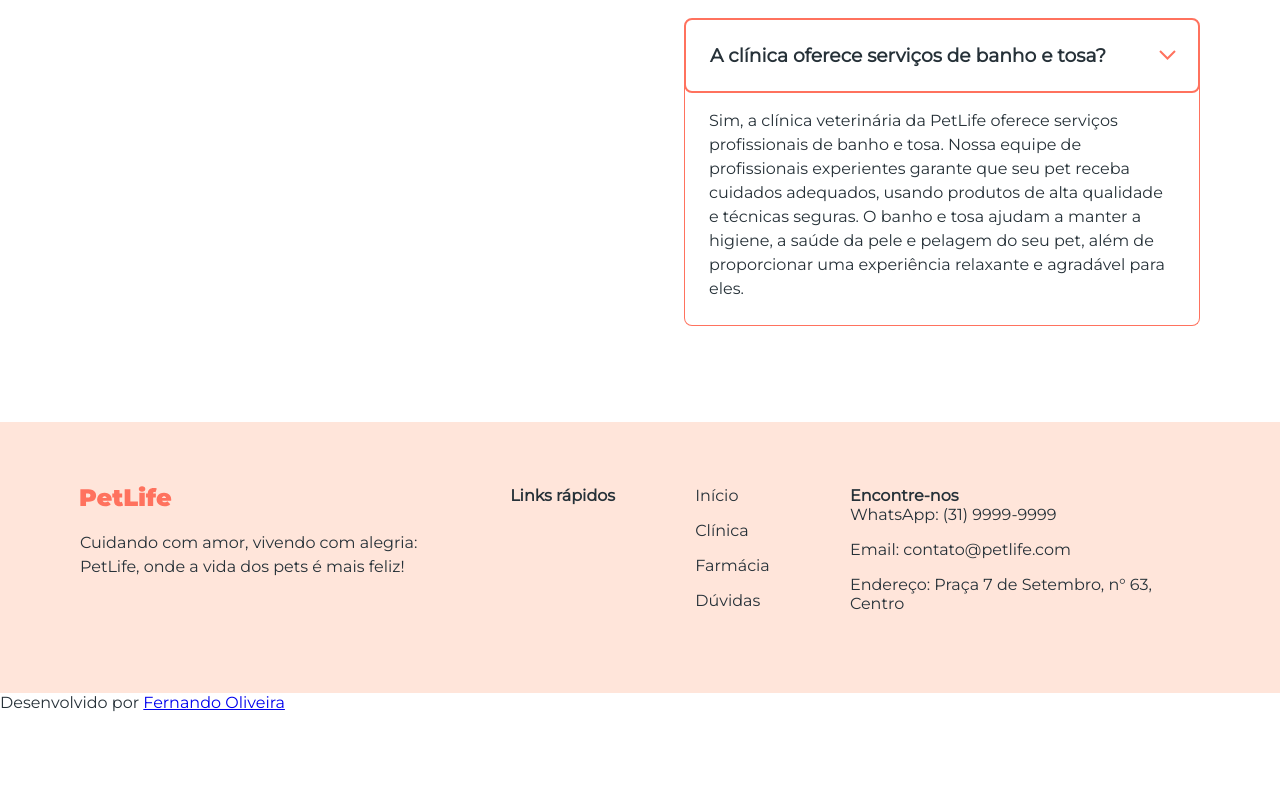
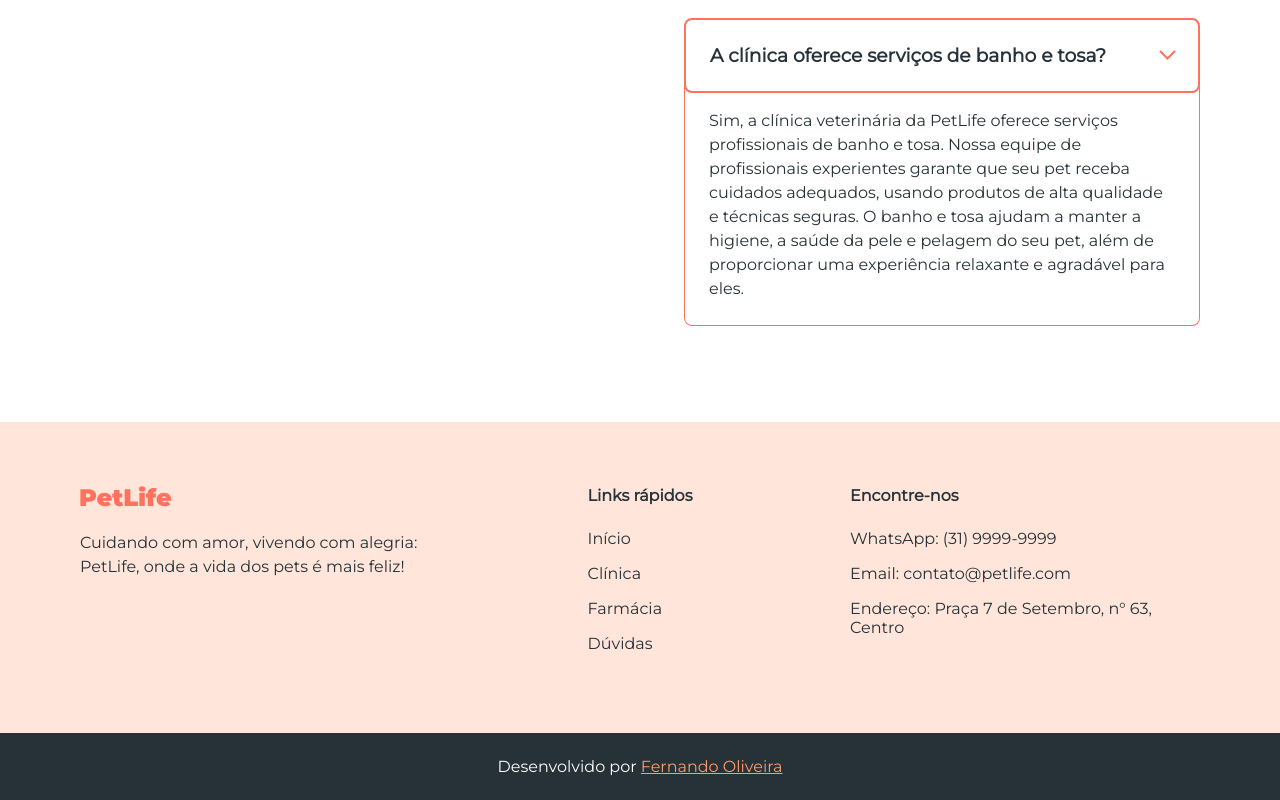
Before and after one commit to fernando2k96/PetLife, a plain HTML site: page index.html in a window 1280 px wide. Shown: the part 3464-4264 px from the top of the page. Before the commit the page ends 4176 px from the top, so only its background shows below. Drawn offline with Linux system fonts and the light colour scheme.

Commit message:
html fase quase final

```diff
--- a/index.html
+++ b/index.html
@@ -165,21 +165,25 @@
           Cuidando com amor, vivendo com alegria: PetLife, onde a vida dos pets é mais feliz!
         </p>
       </div>
-          <strong>Links rápidos</strong>
+
+      <div>
+          <strong class="titulo">Links rápidos</strong>
           <nav>
             <a href="#inicio">Início</a>
             <a href="#clinica">Clínica</a>
             <a href="#farmacia">Farmácia</a>
             <a href="#duvidas">Dúvidas</a>
           </nav>
+        </div>
+
       <div>
-        <strong>Encontre-nos</strong>
+        <strong class="titulo">Encontre-nos</strong>
         <p>WhatsApp: <a href="https://wa.me/559999999999" target="_blank">(31) 9999-9999</a></p>
         <p>Email: <a href="mailto:contato@petlife.com">contato@petlife.com</a></p>
         <p>Endereço: Praça 7 de Setembro, n° 63, Centro</p>
       </div>
     </footer>
-<div>
+<div id="copyright">
     Desenvolvido por <a href="https://github.com/fernando2k96" target="_blank">Fernando Oliveira</a>
 </div>
   </body>
```
